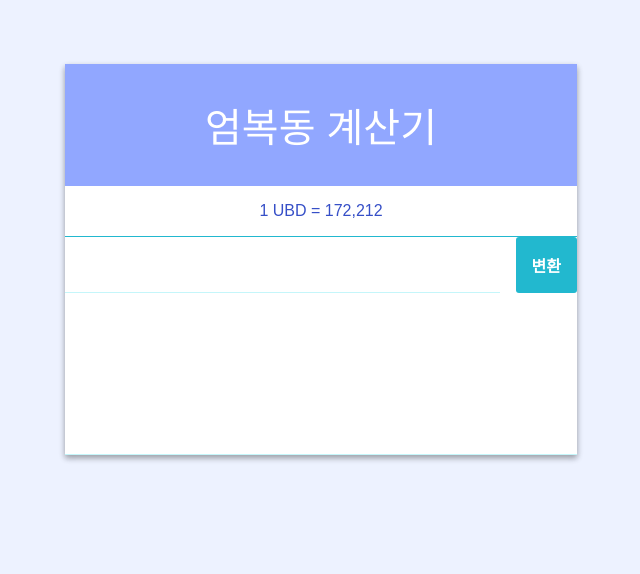
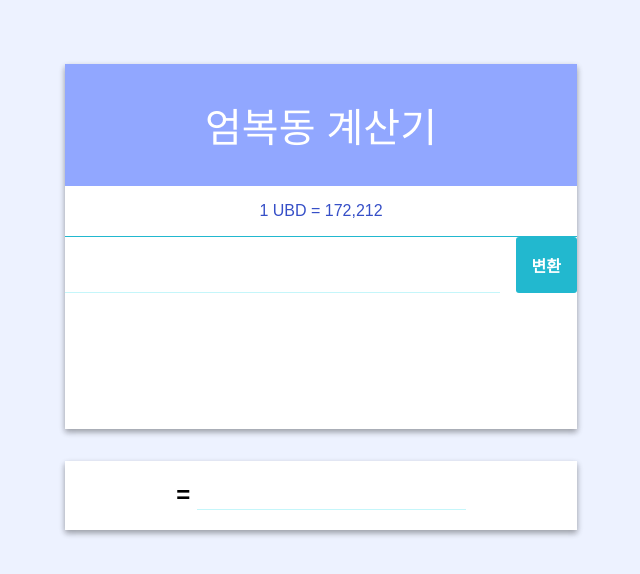
Before and after one commit to s4ng/UBD_Calculator, a React (Create React App) app: page / in a window 1280 px wide. Shown: the top 574 px of the page, without its empty margins (319-959 px from the left). Built offline with nearby package versions, Linux system fonts and the light colour scheme.

Commit message:
upload / 0519

```diff
--- a/src/App.js
+++ b/src/App.js
@@ -4,13 +4,39 @@ import Form from './components/Form';
 import Result from './components/Result';
 
 
+class App extends Component {
+  state = {
+    resultValue : 0
+  }
 
-class App extends Component {
+  /*
+  handleChange = (e) => {
+    this.setState({
+      resultValue : // input 의 다음 바뀔 값
+    });
+  }
+  handleKeyPress = (e) => {
+    // 눌려진 키가 Enter 면 handleChange 호출
+    if(e.key === 'Enter') {
+      this.handleChange();
+    }
+  }
+
+  */
+
   render() {
+    const {input} = this.state;
+    const {
+      handleChange,
+      handleKeyPress
+    } = this;
     return (
-      <UbdcalTemplate form={<Form/>} result={<Result/>}>
-        템플릿 완성
-      </UbdcalTemplate>
+      <div>
+      <UbdcalTemplate form={<Form
+      //Value={input} onClick={handleChange()} onKeyPress={handleKeyPress()}
+      />}/>
+      <Result vaule={this.state.resultValue}/>
+      </div>
     );
   }
 }
--- a/src/components/Form.js
+++ b/src/components/Form.js
@@ -1,11 +1,12 @@
 import React from 'react';
 import './Form.css';
 
-const Form = ({value, onCreate, onKeyPress}) => {
+const Form = ({value, onClick, onKeyPress}) => {
+
   return (
     <div className="form">
       <input value={value} onKeyPress={onKeyPress}/>
-      <div className="create-button" onClick={onCreate}>
+      <div className="create-button" onClick={onClick}>
         변환
       </div>
     </div>
--- a/src/components/Result.css
+++ b/src/components/Result.css
@@ -1,4 +1,17 @@
-.form{
+.form1{
     display:flex;
-    justify-content: flex-end;
+    justify-content: center;
+    background: white;
+    width: 512px;
+    box-shadow: 0 3px 6px rgba(0,0,0,0.16), 0 3px 6px rgba(0,0,0,0.23); /* 그림자 */
+    margin: 0 auto; /* 페이지 중앙 정렬 */
+    margin-top: 2rem;
 }
+
+.inputBox{
+    flex: 1; /* 버튼을 뺀 빈 공간을 모두 채워줍니다 */
+    font-size: 1.25rem;
+    outline: none;
+    border: none;
+    border-bottom: 1px solid #c5f6fa;
+}
--- a/src/components/Result.js
+++ b/src/components/Result.js
@@ -3,8 +3,8 @@ import './Result.css';
 
 const Result = ({value}) => {
   return (
-    <div className="form">
-      <input value={value} readOnly/>
+    <div className="form1">
+      <h2>= <input className="inputBox" value={value} readOnly/></h2>
     </div>
   );
 };
```
